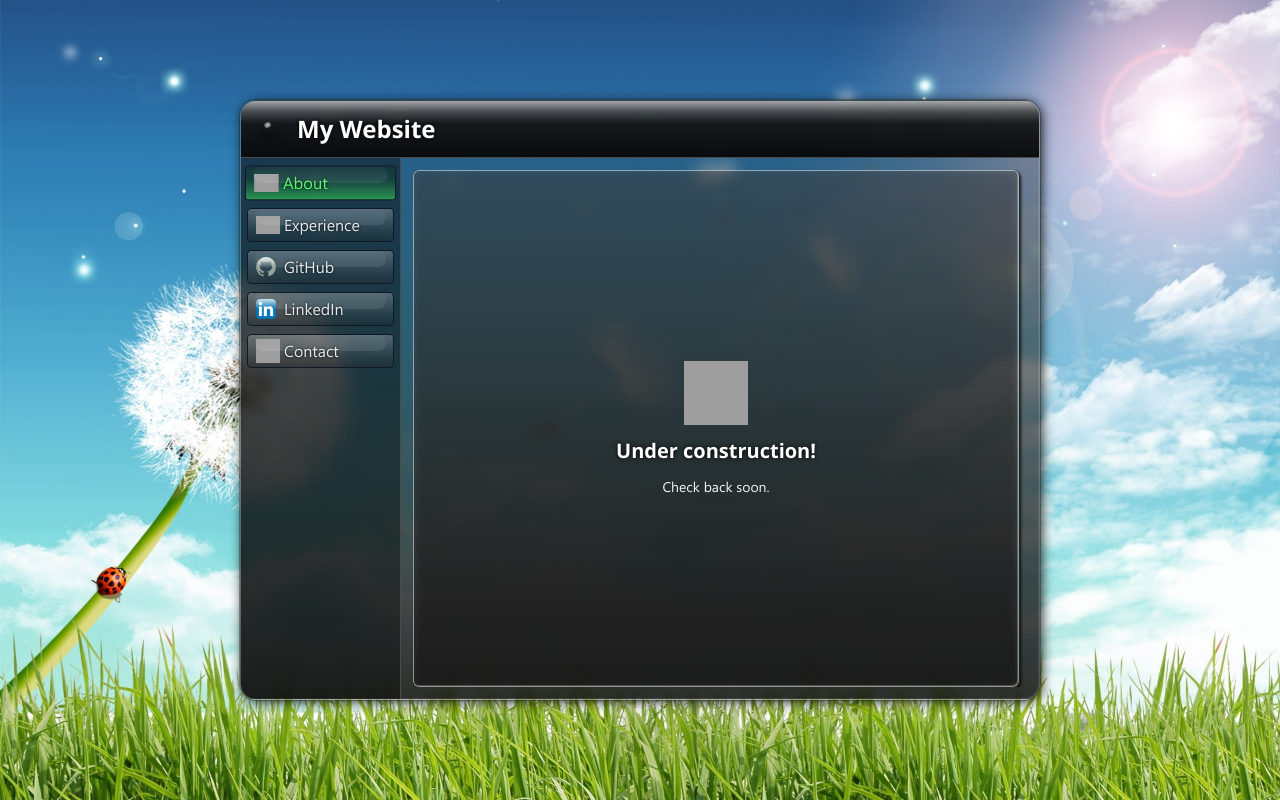
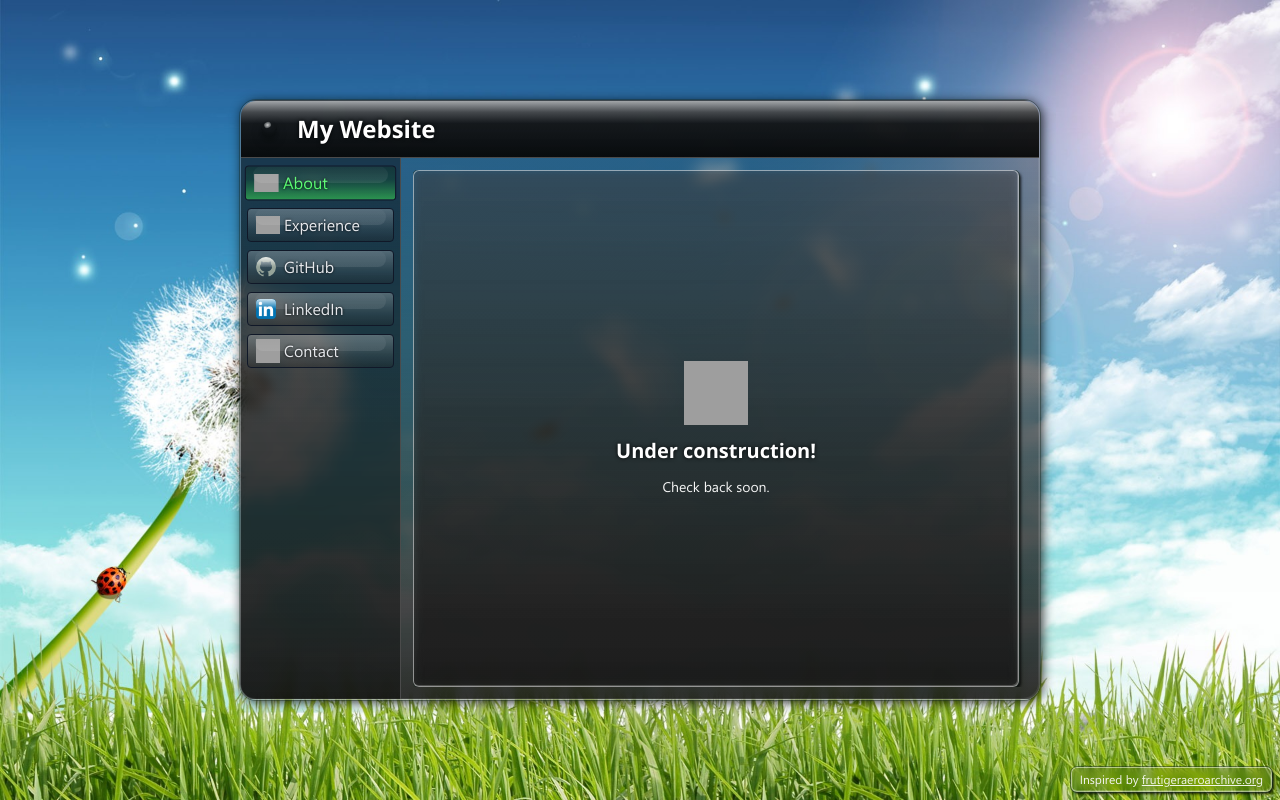
Before and after one commit to teng1m/website, a React (Vite) app: page /about in a window 1280 px wide. Built offline with nearby package versions, Linux system fonts and the light colour scheme; grey boxes are pictures that could not be loaded.

Commit message:
add acknowledgement for frutigeraeroarchive.org

```diff
--- a/src/App.tsx
+++ b/src/App.tsx
@@ -31,6 +31,20 @@ export default function App() {
     };
 
     return (
+        <>
+            <div className="fixed bottom-2 right-2 z-50 px-2 py-1 glass-borders bg-neutral-800">
+                <p className="leading-tight text-xs">
+                    Inspired by{" "}
+                    <a
+                        href="https://frutigeraeroarchive.org"
+                        target="_blank"
+                        rel="noopener noreferrer"
+                        className="underline text-white/90"
+                    >
+                        frutigeraeroarchive.org
+                    </a>
+                </p>
+            </div>
             <div
                 className="w-[min(800px,95vw)] h-[min(600px,90vh)] flex flex-col rounded-2xl overflow-hidden border
         border-[rgba(236,242,249,.18)]
@@ -121,5 +135,6 @@ export default function App() {
                     </div>
                 </div>
             </div>
+        </>
     );
 }
```
Lines whose indentation alone changed are shown as unchanged.
